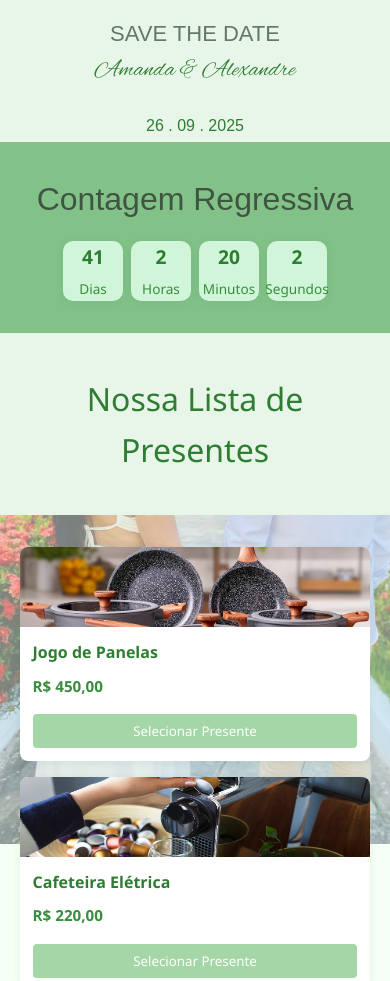
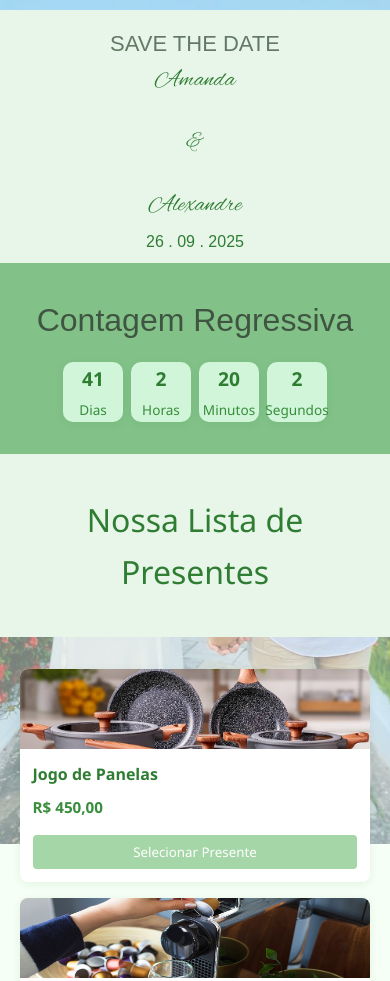
Before and after one commit to MarcusMpg/CasamentoAmanda, a plain HTML site: page index.html in a window 390 px wide. Shown: the top 981 px of the page. Drawn offline with Linux system fonts and the light colour scheme.

Commit message:
ajuste de elementos do header

```diff
--- a/index.html
+++ b/index.html
@@ -16,7 +16,11 @@
   <body>
     <div class="save-the-date">
       <h1>SAVE THE DATE</h1>
-      <h2>Amanda & Alexandre</h2>
+      <div class="names">
+        <h2>Amanda</h2>
+        <h2>&</h2>
+        <h2>Alexandre</h2>
+      </div>
       <p>26 . 09 . 2025</p>
     </div>
     <div class="contagem-regressiva">
--- a/style.css
+++ b/style.css
@@ -165,6 +165,7 @@ footer {
   padding: 2rem 0;
   background-color: #e8f5e9;
   height: 30rem;
+  margin-top: 10px;
 }
 
 .save-the-date h1 {
@@ -187,6 +188,7 @@ footer {
   font-size: 32px;
   font-family: questrial, sans-serif;
   color: #2e7d32;
+  padding: 5px 0;
 }
 
 /* Responsividade para telas médias e pequenas */
@@ -232,6 +234,15 @@ footer {
     height: auto;
     padding: 1rem 0 0.2rem 0;
     margin-bottom: 0;
+  }
+  .names {
+    flex-direction: column;
+    gap: 0.2rem;
+  }
+  .names h2 {
+    font-size: 55px;
+    padding: 0;
+    margin: 0;
   }
   .gift-list {
     grid-template-columns: 1fr;
@@ -351,3 +362,10 @@ footer {
     font-size: 0.85rem;
   }
 }
+/* Exibe os nomes lado a lado em telas grandes */
+.names {
+  display: flex;
+  justify-content: center;
+  align-items: center;
+  gap: 1.5rem;
+}
```
